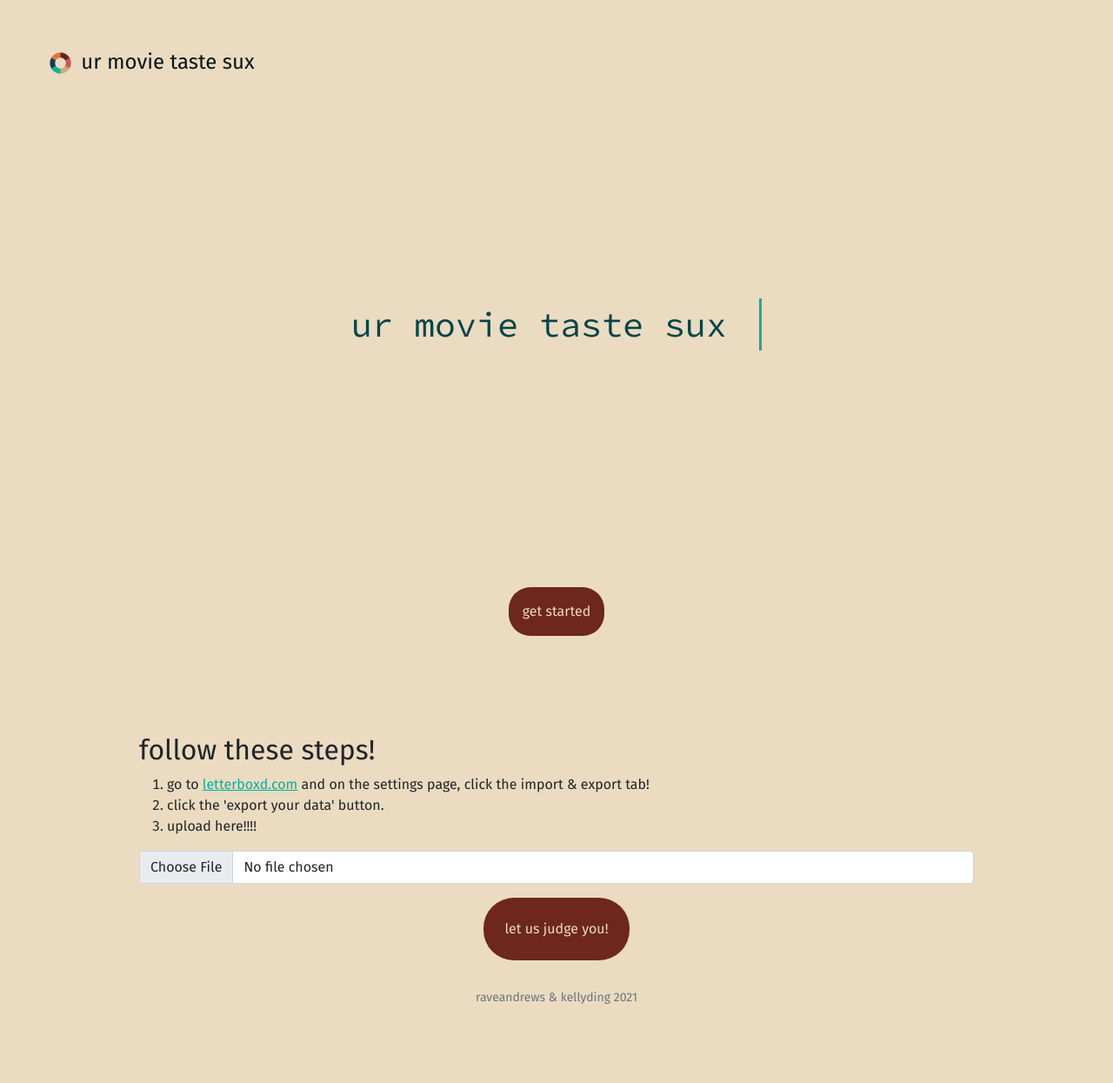
After one commit to kellyjding/cs50final, a Flask app: page / in a window 1280 px wide. The commit adds this page. Shown: the whole page at 87% size. Run offline with Flask 2, Linux system fonts and the light colour scheme; some libraries are stand-ins or nearby versions.

Commit message:
landing page

```diff
--- a/static/styles.css
+++ b/static/styles.css
@@ -0,0 +1,96 @@
+/* COLOR PALETTE
+dark blue: #051514
+dark turq: #00454a
+turq: #00b29c
+light green: #d7eccb
+pinkyred: #d85f57
+orange: #e06d34
+maroon: #6d271d
+bkg peach: #ebdbc1 */
+
+@import url('https://fonts.googleapis.com/css2?family=Fira+Sans&display=swap');
+@import url('https://fonts.googleapis.com/css?family=Source+Code+Pro');
+
+body {
+    background-color: #ebdbc1;
+    padding: 40px;
+    font-family: 'Fira Sans';
+}
+
+.navbar-brand {
+    color: #051514;
+    font-size:x-large;
+}
+
+#startbtn {
+    border-radius: 25px;
+    margin: auto;
+    background-color: #6d271d;
+    border: none;
+    color: #ebdbc1;
+    padding: 1em;
+    text-align: center;
+}
+
+.col {
+    padding: 2em 0em 5em;
+}
+
+.container {
+    padding: 2em 0em 2em;
+    width: 80%;
+}
+
+#uploadform {
+    text-align: center;
+}
+
+a {
+    color: #00b29c;
+}
+
+a:hover {
+    color: #00454a;
+}
+
+#uploadbtn {
+    border-radius: 35px;
+    margin: auto;
+    background-color: #6d271d;
+    border: none;
+    color: #ebdbc1;
+    padding: 1.5em;
+    text-align: center;
+}
+
+#header {
+    padding: 10em 0em 10em;
+}
+
+p {
+    border-right: solid 3px #00b29c;
+    white-space: nowrap;
+    overflow: hidden;
+    font-family: 'Source Code Pro', monospace;
+    font-size: 40px;
+    color: #00454a;
+    margin: 0 auto;
+    margin-top: 2em;
+    margin-bottom: 2em;
+}
+
+/* Animation from Aakhya Singh, https://codepen.io/aakhya/pen/wQWZXV */
+p {
+  animation: animated-text 4s steps(29,end) 1s 1 normal both,
+             animated-cursor 600ms steps(29,end) infinite;
+}
+
+@keyframes animated-text {
+  from{width: 0;}
+  to{width: 472px;}
+}
+
+@keyframes animated-cursor {
+  from{border-right-color: #00b29c;}
+  to{border-right-color: transparent;}
+}
--- /dev/null
+++ b/templates/landing.html
@@ -0,0 +1,40 @@
+{% extends "layout.html" %}
+
+{% block title %}
+    ur movie taste sux
+{% endblock %}
+
+{% block main %}
+    <div id="header">
+        <p>ur movie taste sux</p>
+    </div>
+
+    <div class="col text-center">
+        <form method="get" action="#instructions">
+            <button type="submit" id="startbtn">get started</button>
+        </form>
+    </div>
+
+    <div class="container">
+        <h2 id="instructions">follow these steps!</h2>
+        <ol>
+            <li>go to <a href="https://letterboxd.com/settings/data/">letterboxd.com</a>
+                and on the settings page, click the import & export tab!</li>
+            <li>click the 'export your data' button.</li>
+            <li>upload here!!!!</li>
+        </ol>
+
+        <form action="/upload.php" id="uploadform">
+            <div class="input-group mb-3">
+                <input type="file" class="form-control" id="inputGroupFile02" id="movieupload" name="movieupload">
+              </div>
+
+            <button type="submit" id="uploadbtn">let us judge you!</button>
+        </form>
+
+
+
+
+    </div>
+
+{% endblock %}
--- a/templates/layout.html
+++ b/templates/layout.html
@@ -16,16 +16,16 @@
     </head>
 
     <body>
-        <nav class="bg-light border navbar navbar-expand-md navbar-light">
+        <nav class="navbar">
             <div class="container-fluid">
-                <div class="collapse navbar-collapse" id="navbar">
-                    <img src="static/icon.png" alt="movie icon">
-                    <h2>ur music taste sux</h2>
-                </div>
+              <a class="navbar-brand" href="#">
+                <img src="static/logo.png" alt="" width="35" height="35" class="d-inline-block align-text-middle">
+                ur movie taste sux
+              </a>
             </div>
-        </nav>
+          </nav>
 
-        <main class="container-fluid overflow-scroll py-5 text-center">
+        <main>
             {% block main %}{% endblock %}
         </main>
 
```
Also changed, not shown: templates/loading.html (+9 -0 lines), static/icon.png (deleted), static/logo.png (added).
